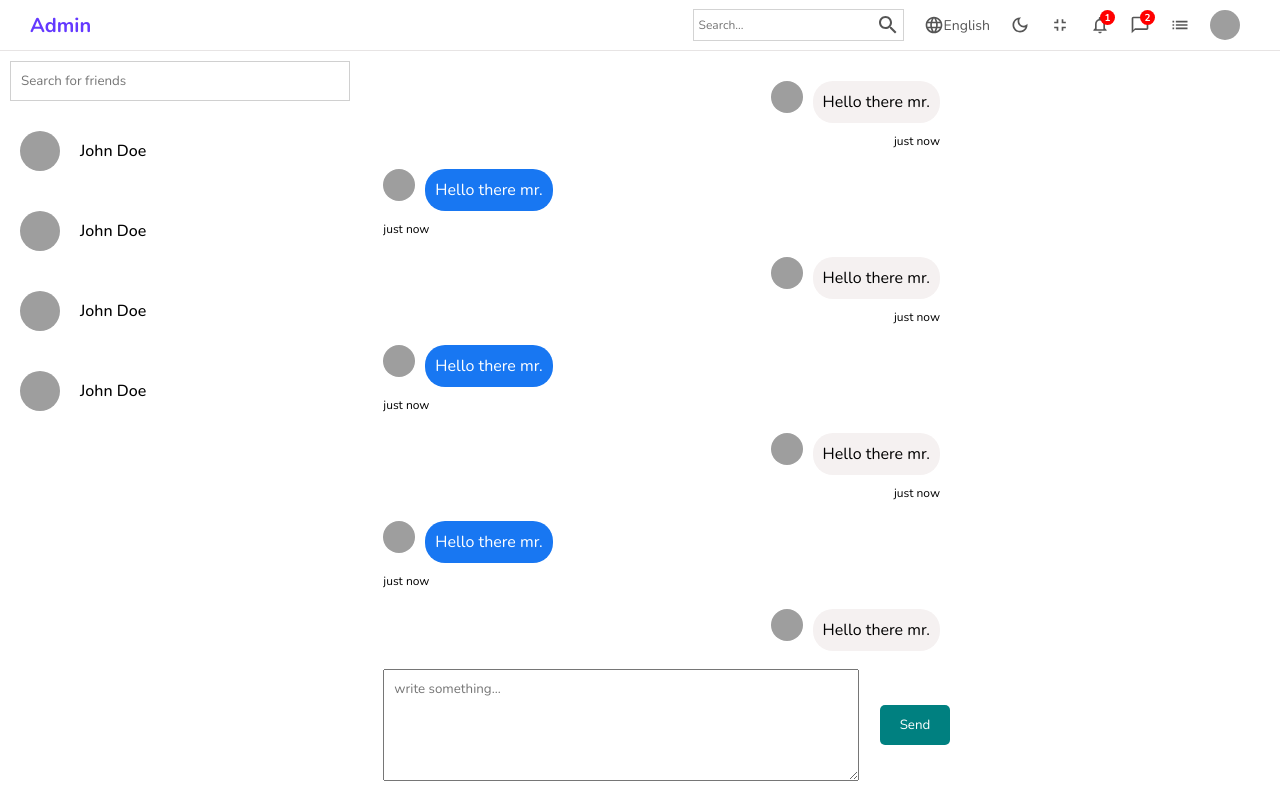
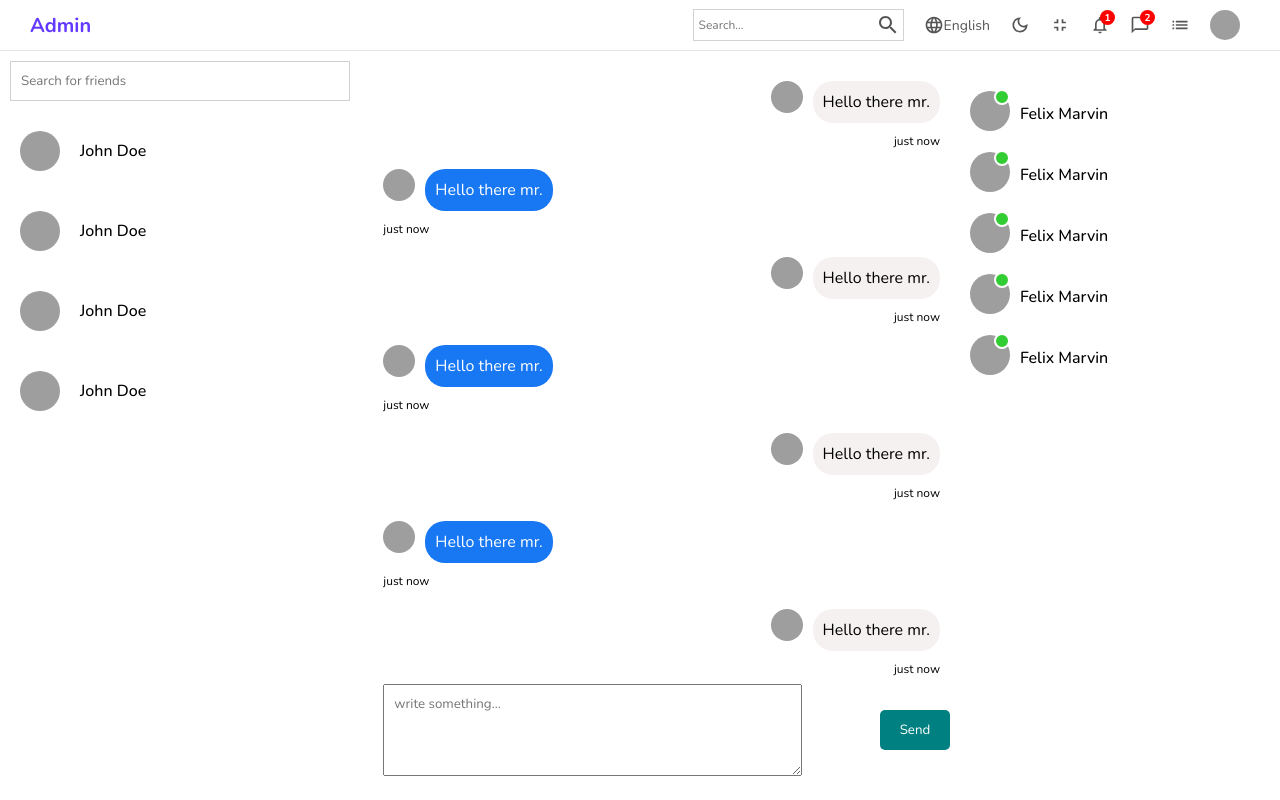
Before and after one commit to Cypherfelix/realtime-chat-application-with-mongo-and-sockets, a React (Create React App) app in the folder client/: page /messenger in a window 1280 px wide. Built offline with nearby package versions, Linux system fonts and the light colour scheme; grey boxes are pictures that could not be loaded.

Commit message:
Online users tab design and styling

```diff
--- /dev/null
+++ b/client/src/components/online/Online.jsx
@@ -0,0 +1,14 @@
+import "./online.scss";
+
+export default function Online() {
+
+  return (
+    <li className="rightbarFriend">
+      <div className="rightbarProfileImgContainer">
+        <img className="rightbarProfileImg" src="https://images.pexels.com/photos/3686769/pexels-photo-3686769.jpeg?auto=compress&cs=tinysrgb&dpr=2&w=500" alt="" />
+        <span className="rightbarOnline"></span>
+      </div>
+      <span className="rightbarUsername">Felix Marvin</span>
+    </li>
+  );
+}
--- /dev/null
+++ b/client/src/components/online/online.scss
@@ -0,0 +1,31 @@
+.rightbarFriend {
+  display: flex;
+  align-items: center;
+  margin-bottom: 15px;
+  .rightbarProfileImgContainer {
+    margin-right: 10px;
+    position: relative;
+    .rightbarProfileImg {
+      width: 40px;
+      height: 40px;
+      border-radius: 50%;
+      object-fit: cover;
+    }
+    .rightbarOnline {
+      width: 12px;
+      height: 12px;
+      border-radius: 50%;
+      background-color: limegreen;
+      position: absolute;
+      top: -2px;
+      right: 0;
+      border: 2px solid white;
+    }
+  }
+  .rightbarUsername {
+    font-weight: 500;
+  }
+  &:nth-child(1) {
+    margin-top: 20px;
+  }
+}
--- a/client/src/pages/messenger/Messenger.jsx
+++ b/client/src/pages/messenger/Messenger.jsx
@@ -2,6 +2,7 @@ import { Link } from "react-router-dom";
 import Conversation from "../../components/conversations/Conversation";
 import Message from "../../components/message/Message";
 import Navbar from "../../components/navbar/Navbar";
+import Online from "../../components/online/Online";
 import "./messenger.scss";
 
 export const Messenger = () => {
@@ -47,7 +48,13 @@ export const Messenger = () => {
                     </div>
                 </div>
                 <div className="chatOnline">
-                    <div className="chatOnlineWrapper"></div>
+                    <ul className="chatOnlineWrapper">
+                        <Online />
+                        <Online />
+                        <Online />
+                        <Online />
+                        <Online />
+                    </ul>
                 </div>
             </div>
         </div>
--- a/client/src/pages/messenger/messenger.scss
+++ b/client/src/pages/messenger/messenger.scss
@@ -22,13 +22,11 @@
     }
   }
   .messengerContainer {
-    height: calc(100vh - 80px);
+    height: calc(100vh - 85px);
     display: flex;
 
     .chatMenu {
       flex: 3.5;
-    }
-
       .chatMenuInput {
         width: 90%;
         padding: 10px 10px;
@@ -36,11 +34,10 @@
         outline: none;
         border: 1px solid rgba(128, 128, 128, 0.374);
       }
+    }
 
     .chatBox {
       flex: 5.5;
-    }
-
       .chatBoxWrapper {
         display: flex;
         flex-direction: column;
@@ -55,26 +52,14 @@
         scroll-behavior: smooth;
       }
 
-    *::-webkit-scrollbar {
-      width: 5px;
-    }
-
-    *::-webkit-scrollbar-thumb {
-      background-color: rgba(128, 128, 128, 0.476);
-      border-radius: 10px;
-      border: 2px solid transparent;
-    }
-
       .chatBoxBottom {
         margin-top: 5px;
         display: flex;
         align-items: center;
         justify-content: space-between;
-    }
-
         .chatMessageInput {
-      width: 80%;
-      height: 90px;
+          width: 70%;
+          height: 70px;
           padding: 10px;
         }
 
@@ -87,6 +72,18 @@
           background-color: teal;
           color: white;
         }
+      }
+    }
+
+    *::-webkit-scrollbar {
+      width: 5px;
+    }
+
+    *::-webkit-scrollbar-thumb {
+      background-color: rgba(128, 128, 128, 0.476);
+      border-radius: 10px;
+      border: 2px solid transparent;
+    }
 
     .chatOnline {
       flex: 3;
@@ -97,6 +94,10 @@
     .chatOnlineWrapper {
       padding: 10px;
       height: 100%;
+    }
+
+    .chatOnlineWrapper {
+      padding-top: 20px;
     }
 
     .noConversationText {
```
Lines whose indentation alone changed are shown as unchanged.
